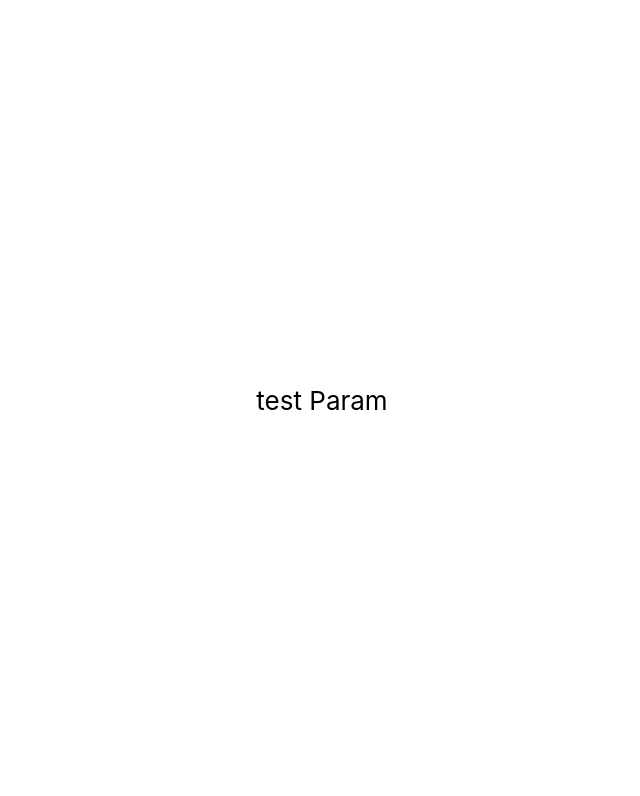
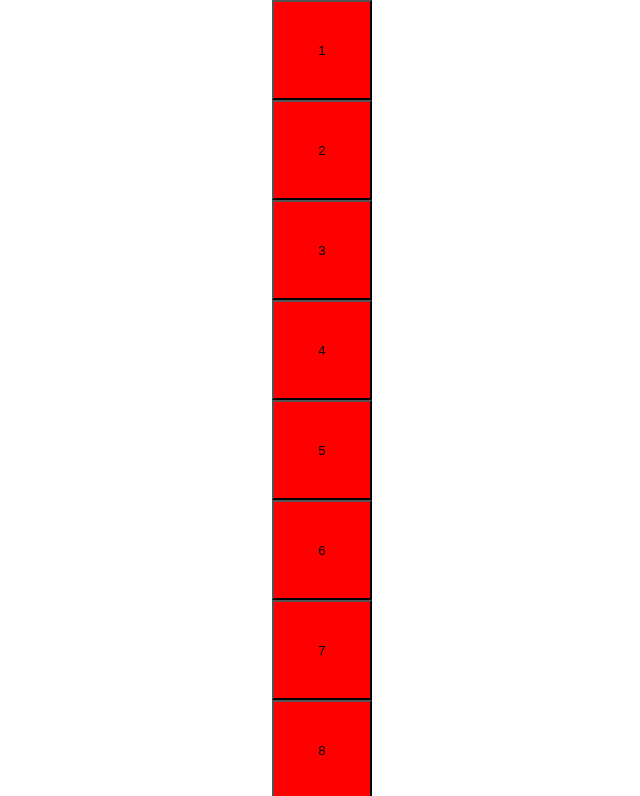
Before and after one commit to quest-academia/react-quest, a React (Create React App) app in the folder 04_react_component/class/: page / in a window 1280 px wide. Shown: the top 796 px of the page, without its empty margins (318-958 px from the left). Built offline with nearby package versions, Linux system fonts and the light colour scheme.

Commit message:
練習問題01

```diff
--- a/04_react_component/class/src/App.js
+++ b/04_react_component/class/src/App.js
@@ -1,11 +1,15 @@
 import logo from './logo.svg';
 import './App.css';
+import Work01 from './components/training/Work01';
 
 function App() {
-  const test = 'test Param';
+  const domArray = [];
+  for (let i = 1; i <= 10; i++) {
+    domArray.push(<Work01 buttonParam={i} />);
+  }
   return (
     <div className="App">
-      <header className="App-header">{test}</header>
+      <header className="App-header">{domArray}</header>
     </div>
   );
 }
--- /dev/null
+++ b/04_react_component/class/src/components/training/Work01.jsx
@@ -0,0 +1,19 @@
+import React from 'react';
+
+class Work01 extends React.Component {
+  render() {
+    return (
+      <button
+        style={{
+          width: '100px',
+          height: '100px',
+          backgroundColor: 'red',
+        }}
+      >
+        {this.props.buttonParam}
+      </button>
+    );
+  }
+}
+
+export default Work01;
```
Also changed, not shown: 04_react_component/class/src/components/training/RedButton.jsx (added, +19 -0 lines), 1 other file (tests, documents, lock files or other folders).
